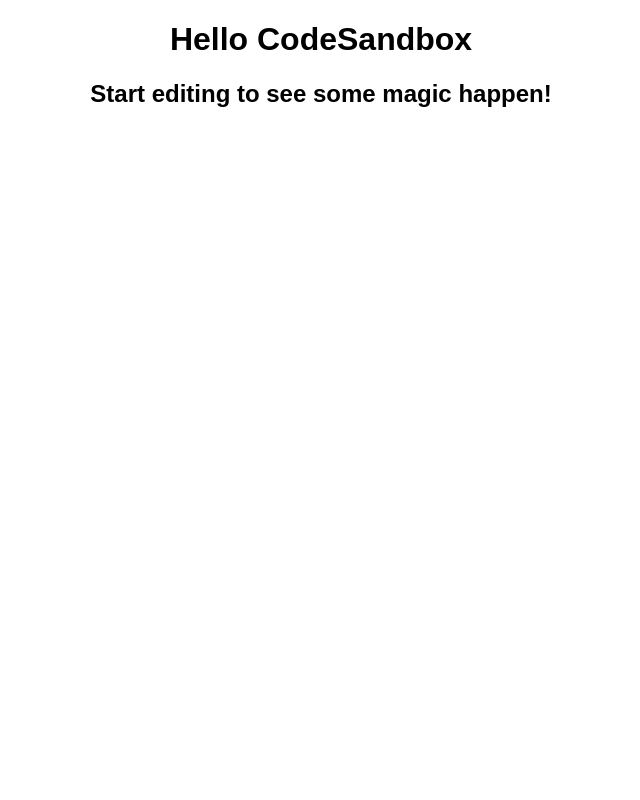
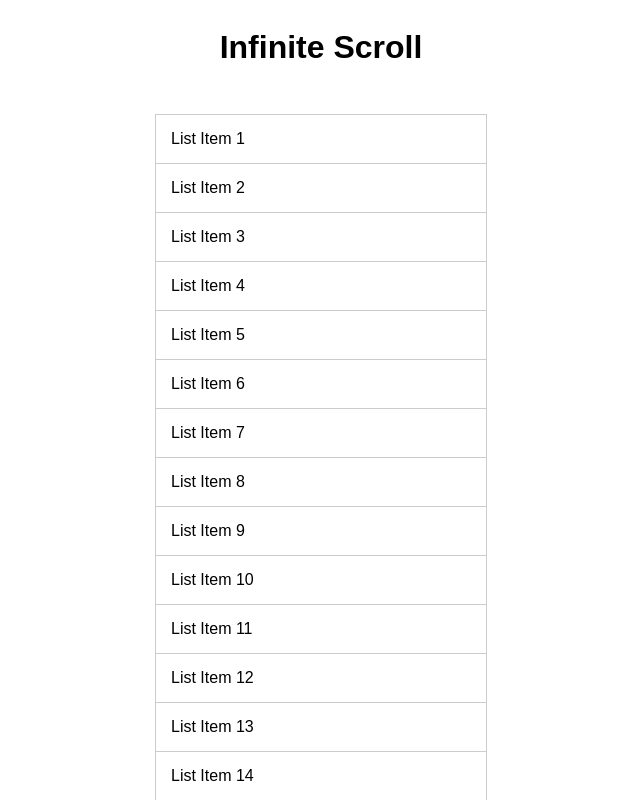
Before and after one commit to WYang6060/Infinite-Scroll, a React (Create React App) app: page / in a window 1280 px wide. Shown: the top 800 px of the page, without its empty margins (319-959 px from the left). Built offline with nearby package versions, Linux system fonts and the light colour scheme.

Commit message:
complete project

```diff
--- a/src/App.js
+++ b/src/App.js
@@ -1,10 +1,15 @@
 import "./styles.css";
+import List from "./List";
 
 export default function App() {
   return (
     <div className="App">
-      <h1>Hello CodeSandbox</h1>
-      <h2>Start editing to see some magic happen!</h2>
+      <div className="container">
+        <div className="justify-content-center">
+          <h1>Infinite Scroll</h1>
+          <List />
+        </div>
+      </div>
     </div>
   );
 }
--- /dev/null
+++ b/src/List.js
@@ -0,0 +1,35 @@
+import React, { useCallback, useEffect, useState } from "react";
+import ListGroup from "./components/ListGruop/ListGroup";
+import useInfiniteScroll from "./hook/useInfiniteScroll";
+
+const List = () => {
+  const [listItems, setListItems] = useState(
+    Array.from(Array(15).keys(), (n) => n + 1)
+  );
+  const [isFetching, setIsFetching] = useInfiniteScroll();
+
+  const fetchMoreListItems = useCallback(() => {
+    if (isFetching) {
+      setTimeout(() => {
+        setListItems((preState) => [
+          ...preState,
+          ...Array.from(Array(10).keys(), (n) => preState.length + n + 1)
+        ]);
+        setIsFetching(false);
+      }, 1000);
+    }
+  }, [isFetching, setIsFetching]);
+
+  useEffect(() => {
+    fetchMoreListItems();
+  }, [fetchMoreListItems]);
+
+  return (
+    <>
+      <ListGroup listItems={listItems} />
+      {isFetching && "Fetching more list items..."}
+    </>
+  );
+};
+
+export default List;
--- /dev/null
+++ b/src/components/ListGruop/ListGroup.css
@@ -0,0 +1,17 @@
+.list-group {
+  padding: 10px;
+}
+
+.list-group-item {
+  border-bottom: 1px solid rgba(0, 0, 0, 0.2);
+  border-left: 1px solid rgba(0, 0, 0, 0.2);
+  border-right: 1px solid rgba(0, 0, 0, 0.2);
+  text-align: left;
+  list-style-type: none;
+  font-family: sans-serif;
+  padding: 15px;
+  width: 300px;
+}
+.list-group-item:first-of-type {
+  border-top: 1px solid rgba(0, 0, 0, 0.2);
+}
--- /dev/null
+++ b/src/components/ListGruop/ListGroup.js
@@ -0,0 +1,16 @@
+import React from "react";
+import "./ListGroup.css";
+
+const ListGroup = ({ listItems }) => {
+  return (
+    <ul className="list-group">
+      {listItems.map((val) => (
+        <li className="list-group-item" key={val}>
+          List Item {val}
+        </li>
+      ))}
+    </ul>
+  );
+};
+
+export default ListGroup;
--- /dev/null
+++ b/src/hook/useInfiniteScroll.js
@@ -0,0 +1,24 @@
+import { useCallback, useEffect, useState } from "react";
+
+const useInfiniteScroll = () => {
+  const [isFetching, setIsFetching] = useState(false);
+
+  const handleScroll = useCallback(() => {
+    if (
+      window.innerHeight + document.documentElement.scrollTop ===
+        document.documentElement.offsetHeight &&
+      !isFetching
+    ) {
+      setIsFetching(true);
+    }
+  }, [isFetching]);
+
+  useEffect(() => {
+    window.addEventListener("scroll", handleScroll);
+    return () => window.removeEventListener("scroll", handleScroll);
+  }, [handleScroll]);
+
+  return [isFetching, setIsFetching];
+};
+
+export default useInfiniteScroll;
--- a/src/styles.css
+++ b/src/styles.css
@@ -2,3 +2,13 @@
   font-family: sans-serif;
   text-align: center;
 }
+
+.container {
+  padding-bottom: 100px;
+}
+
+.justify-content-center {
+  display: flex;
+  flex-direction: column;
+  align-items: center;
+}
```
